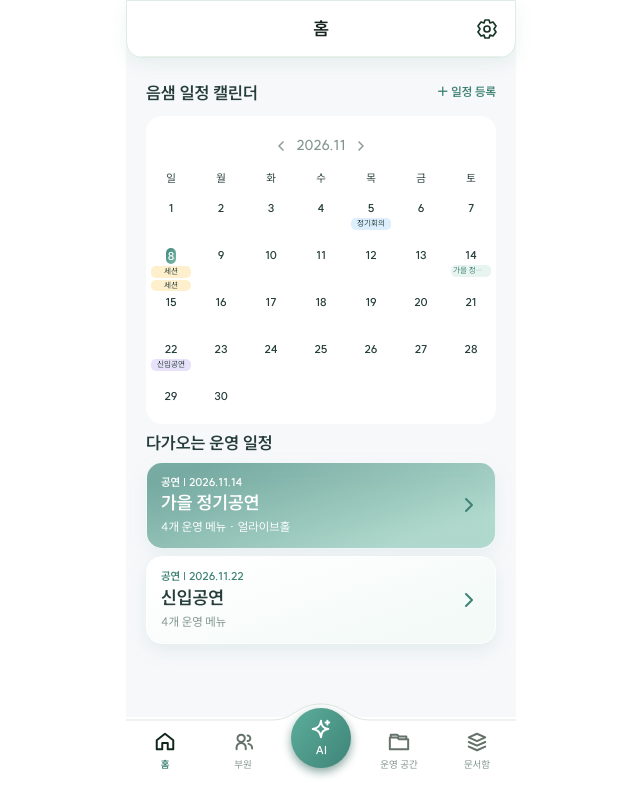
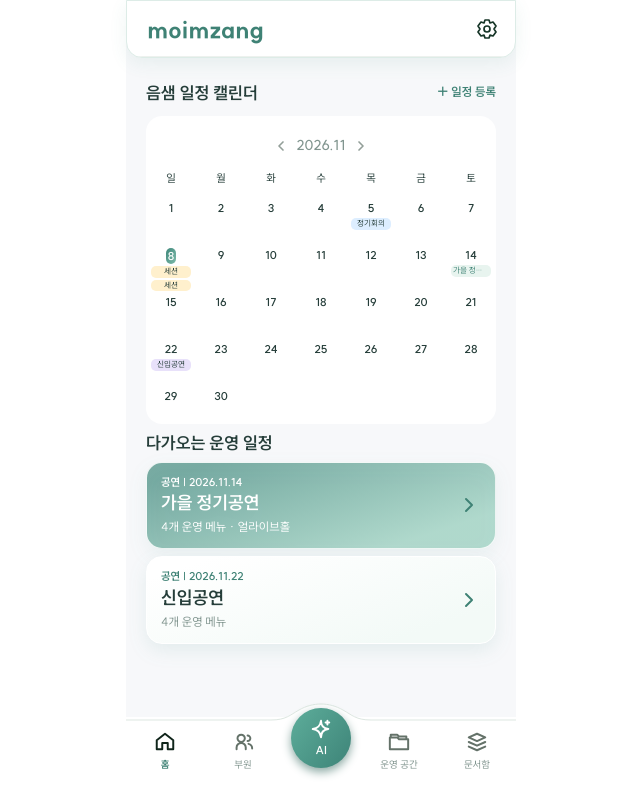
Before and after one commit to moimzang-line4/frontend, a React (Vite) app in the folder frontend/: page / in a window 1280 px wide. Shown: the whole page, without its empty margins (319-959 px from the left). Built offline with nearby package versions, Linux system fonts and the light colour scheme.

Commit message:
styles: 홈 브랜드 헤더와 D-DAY 정렬 개선

```diff
--- a/frontend/src/hooks/schedules/useScheduleDetail.ts
+++ b/frontend/src/hooks/schedules/useScheduleDetail.ts
@@ -11,7 +11,7 @@ export default function useScheduleDetail() {
   if (schedule) {
     const [year, month, day] = schedule.date.split('-').map(Number)
     const days = Math.round((Date.UTC(year, month - 1, day) - Date.UTC(today.getFullYear(), today.getMonth(), today.getDate())) / 86400000)
-    countdown = days === 0 ? 'D-day' : days > 0 ? `D-${days}` : `D+${Math.abs(days)}`
+    countdown = days === 0 ? 'D-DAY' : days > 0 ? `D-${days}` : `D+${Math.abs(days)}`
   }
   return { schedule, countdown }
 }
--- a/frontend/src/layouts/Header.tsx
+++ b/frontend/src/layouts/Header.tsx
@@ -5,6 +5,7 @@ import backIcon from '../assets/navigation/back.svg'
 
 type HeaderProps = {
   title: string
+  variant?: 'default' | 'brand'
   showBack?: boolean
   onBack?: () => void
   align?: 'left' | 'center'
@@ -13,6 +14,7 @@ type HeaderProps = {
 
 export default function Header({
   title,
+  variant = 'default',
   showBack = true,
   onBack,
   align = 'center',
@@ -36,7 +38,7 @@ export default function Header({
 
   return (
     <HeaderRoot>
-      <HeaderContent $align={align}>
+      <HeaderContent $align={align} $brand={variant === 'brand'}>
         {(showBack || align === 'center') && (
           <BackSlot>
             {showBack && (
@@ -46,8 +48,8 @@ export default function Header({
             )}
           </BackSlot>
         )}
-        <Title $align={align}>{title}</Title>
-        {align === 'center' && <RightAction>{rightAction}</RightAction>}
+        <Title $align={align} $brand={variant === 'brand'}>{title}</Title>
+        {(align === 'center' || rightAction) && <RightAction>{rightAction}</RightAction>}
       </HeaderContent>
     </HeaderRoot>
   )
@@ -65,13 +67,14 @@ const HeaderRoot = styled.header`
   box-shadow: var(--shadow-app-bar);
 `
 
-const HeaderContent = styled.div<{ $align: 'left' | 'center' }>`
+const HeaderContent = styled.div<{ $align: 'left' | 'center'; $brand: boolean }>`
   display: ${({ $align }) => $align === 'left' ? 'flex' : 'grid'};
   height: var(--spacing-header);
   align-items: center;
   border-bottom: 1px solid var(--color-divider);
   grid-template-columns: var(--spacing-header-slot) minmax(0, 1fr) var(--spacing-header-slot);
-  padding-inline: ${({ $align }) => $align === 'left' ? 'var(--spacing-page-x)' : '0'};
+  padding-left: ${({ $align }) => $align === 'left' ? 'var(--spacing-page-x)' : '0'};
+  padding-right: ${({ $align, $brand }) => $align === 'left' ? ($brand ? '6px' : 'var(--spacing-page-x)') : '0'};
 `
 
 const BackSlot = styled.div`
@@ -89,16 +92,17 @@ const BackButton = styled.button`
   border-radius: var(--radius-control);
 `
 
-const Title = styled.h1<{ $align: 'left' | 'center' }>`
+const Title = styled.h1<{ $align: 'left' | 'center'; $brand: boolean }>`
   min-width: 0;
   flex: ${({ $align }) => $align === 'left' ? 1 : 'initial'};
   overflow: hidden;
   text-overflow: ellipsis;
   white-space: nowrap;
   text-align: ${({ $align }) => $align};
-  font-size: var(--text-page-title);
-  line-height: var(--text-page-title--line-height);
-  font-weight: var(--font-weight-bold);
+  color: ${({ $brand }) => $brand ? 'var(--color-primary-strong)' : 'inherit'};
+  font-size: ${({ $brand }) => $brand ? '24px' : 'var(--text-page-title)'};
+  line-height: ${({ $brand }) => $brand ? 'normal' : 'var(--text-page-title--line-height)'};
+  font-weight: ${({ $brand }) => $brand ? 800 : 'var(--font-weight-bold)'};
 `
 
 const RightAction = styled.div`
--- a/frontend/src/layouts/MainLayout.tsx
+++ b/frontend/src/layouts/MainLayout.tsx
@@ -11,6 +11,7 @@ type MainLayoutProps = {
   showFooter?: boolean
   footerItems?: readonly FooterItem[]
   headerAlign?: 'left' | 'center'
+  headerVariant?: 'default' | 'brand'
   headerRightAction?: ReactNode
   home?: boolean
   children?: ReactNode
@@ -22,6 +23,7 @@ export default function MainLayout({
   showFooter = true,
   footerItems,
   headerAlign = 'center',
+  headerVariant = 'default',
   headerRightAction,
   home = false,
   children,
@@ -36,6 +38,7 @@ export default function MainLayout({
         title={title}
         showBack={showBack}
         align={headerAlign}
+        variant={headerVariant}
         rightAction={headerRightAction}
       />
 
--- a/frontend/src/pages/home/HomePage.tsx
+++ b/frontend/src/pages/home/HomePage.tsx
@@ -19,7 +19,7 @@ export default function HomePage() {
   const [modal, setModal] = useState<Modal>(null)
   const [dateSheetOpen, setDateSheetOpen] = useState(false)
   return (
-    <MainLayout title="홈" showBack={false} headerRightAction={
+    <MainLayout title="moimzang" headerAlign="left" headerVariant="brand" showBack={false} headerRightAction={
       <S.SettingsButton type="button" aria-label="설정" onClick={() => setModal('settings')}>
         <img src={settingsIcon} alt="" width={24} height={24} />
       </S.SettingsButton>
--- a/frontend/src/pages/schedules/ScheduleDetailPage.tsx
+++ b/frontend/src/pages/schedules/ScheduleDetailPage.tsx
@@ -20,7 +20,7 @@ export default function ScheduleDetailPage() {
         <S.HeroBackground src={heroBackground} alt="" width={390} height={211} />
         <S.HeroNavigation><S.Brand to="/" aria-label="moimzang 홈">moimzang</S.Brand><S.EditLink to={`${basePath}/edit`}>수정하기</S.EditLink></S.HeroNavigation>
         <S.Metadata><S.Date>{dateText}</S.Date><S.Title title={schedule.title}>{schedule.title}</S.Title><S.TimeVenue title={`${timeText}${schedule.venue ? ` · ${schedule.venue}` : ''}`}>{timeText}{schedule.venue ? ` · ${schedule.venue}` : ''}</S.TimeVenue></S.Metadata>
-        <S.Countdown aria-label={`일정까지 ${countdown}`}>{countdown}</S.Countdown>
+        <S.Countdown $length={countdown.length} aria-label={`일정까지 ${countdown}`}>{countdown}</S.Countdown>
       </S.Hero>
       <S.Content>
         {schedule.operationMenuCount !== undefined ? <S.MenuGrid aria-label="일정 운영 메뉴">
--- a/frontend/src/styles/schedules/ScheduleDetailPage.styles.ts
+++ b/frontend/src/styles/schedules/ScheduleDetailPage.styles.ts
@@ -18,9 +18,8 @@ export const Hero = styled.header`
 export const HeroBackground = styled.img`
   position: absolute;
   top: -28px;
-  left: 50%;
+  right: 0;
   max-width: none;
-  transform: translateX(-50%);
   pointer-events: none;
 `
 export const HeroNavigation = styled.div`
@@ -47,7 +46,7 @@ export const EditLink = styled(Link)`
 export const Metadata = styled.div`
   position: relative;
   display: flex;
-  max-width: calc(100% - 150px);
+  max-width: calc(100% - 165px);
   flex-direction: column;
   gap: 3px;
   margin: 21px 0 0 27px;
@@ -73,12 +72,18 @@ export const TimeVenue = styled.p`
   white-space: nowrap;
   text-overflow: ellipsis;
 `
-export const Countdown = styled.p`
+export const Countdown = styled.p<{ $length: number }>`
   position: absolute;
-  right: 35px;
-  bottom: 20px;
+  right: 0;
+  bottom: 21px;
+  width: 136px;
+  text-align: center;
+  white-space: nowrap;
   color: #5fa192;
-  font-size: 32px;
+  font-family: var(--font-sans);
+  font-size: ${({ $length }) => $length > 8 ? '20px' : $length > 6 ? '24px' : '32px'};
+  font-variant-numeric: tabular-nums;
+  letter-spacing: 0;
   line-height: 24px;
   font-weight: 800;
 `
```
